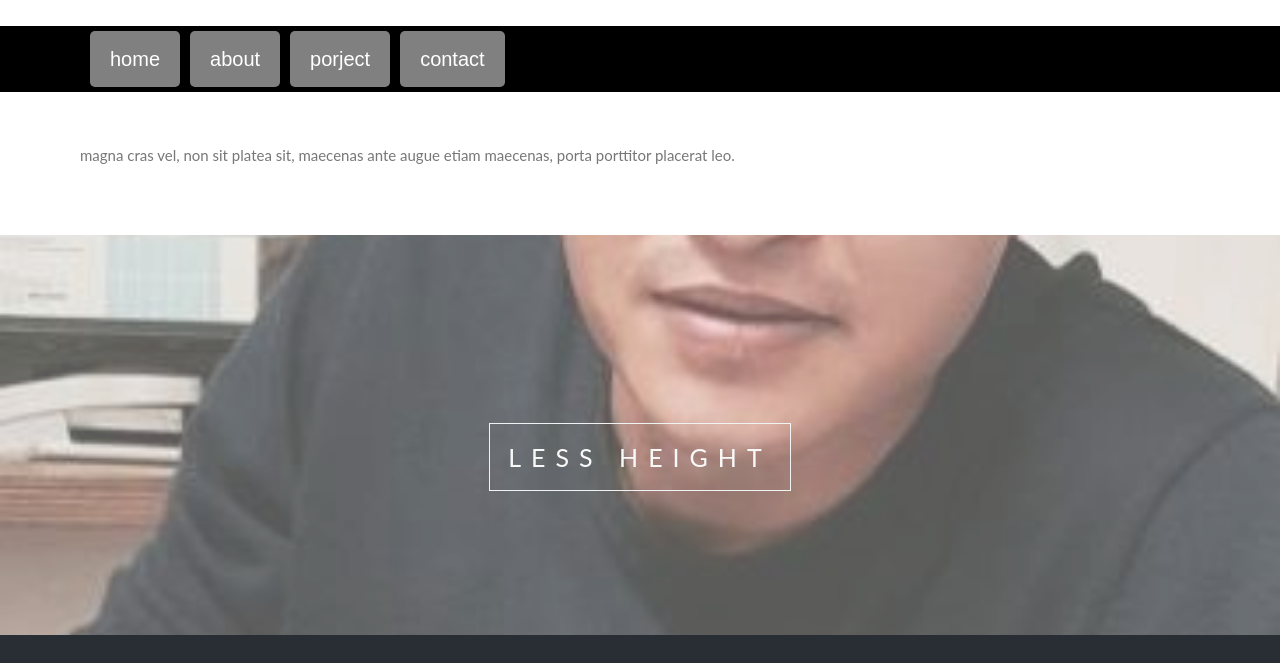
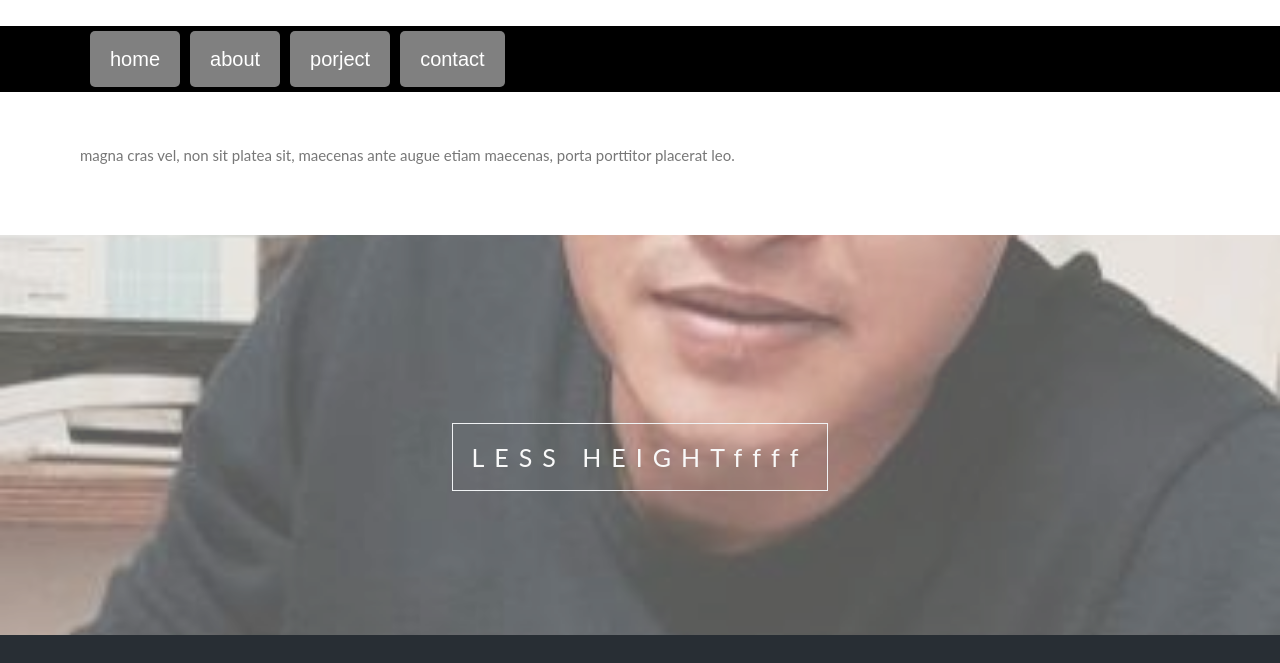
Before and after one commit to Izzatollah/izzatollah.github.io, a plain HTML site: page index.html in a window 1280 px wide. Shown: the part 137-800 px from the top of the page. Drawn offline with Linux system fonts and the light colour scheme.

Commit message:
change in index

```diff
--- a/index.html
+++ b/index.html
@@ -60,7 +60,7 @@
 
 <div class="bgimg-2">
   <div class="caption">
-    <span class="border" style="background-color:transparent;font-size:25px;color: #f7f7f7;">LESS HEIGHT</span>
+    <span class="border" style="background-color:transparent;font-size:25px;color: #f7f7f7;">LESS HEIGHTffff</span>
   </div>
 </div>
 
```
